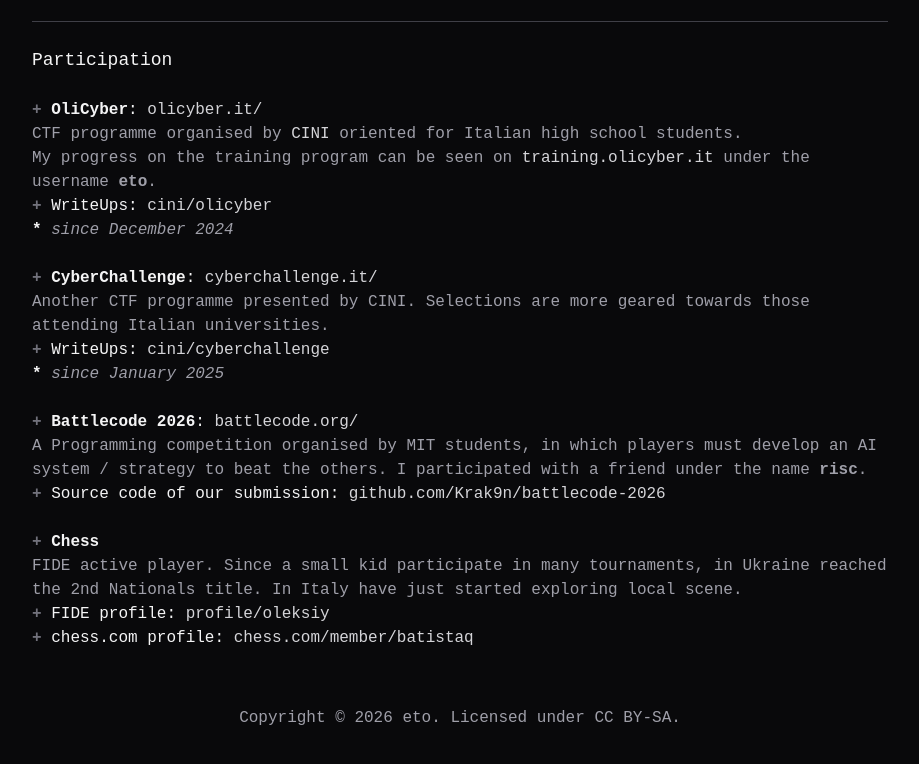
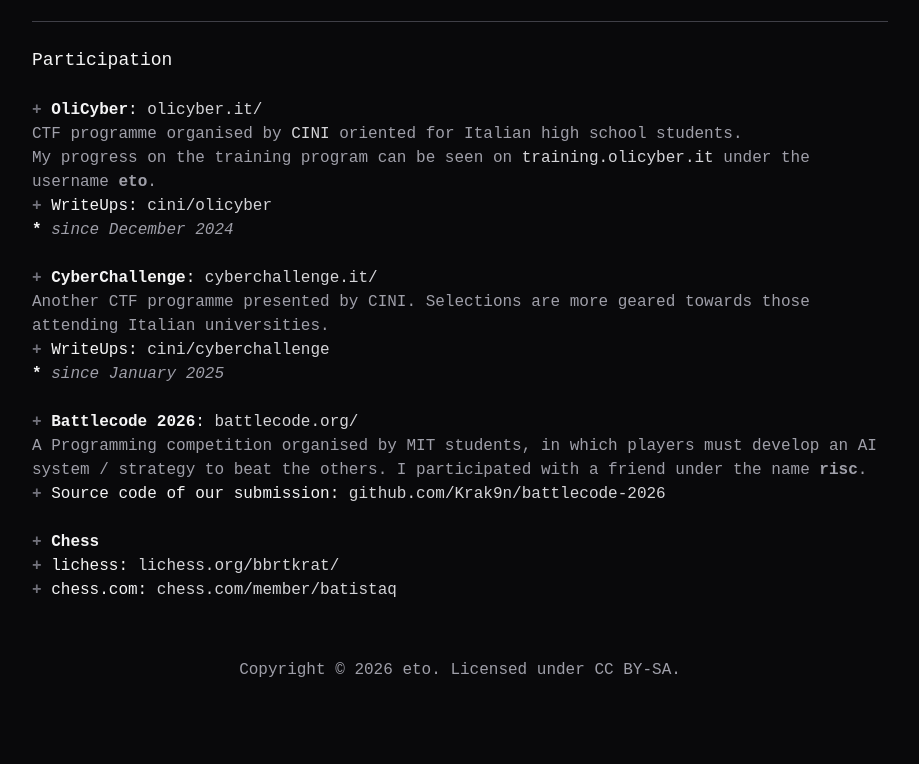
Before and after one commit to Krak9n/website, a plain HTML site: page projects.html in a window 1280 px wide. Shown: the part 1481-2245 px from the top of the page, without its empty margins (180-1099 px from the left). After the commit the page ends 2219 px from the top, so only its background shows below. Drawn offline with Linux system fonts and the light colour scheme; a web font is replaced by a local one.

Commit message:
Chess links updated

```diff
--- a/projects.html
+++ b/projects.html
@@ -137,12 +137,11 @@
 
 						<li><b>Chess</b></li>
 						<p class="text-zinc-400">
-							FIDE active player. Since a small kid participate in many tournaments, in Ukraine reached the 2nd Nationals title. In Italy have just started exploring local scene.<br>
 							<li>
-								FIDE profile: <a href="https://ratings.fide.com/profile/34114041/chart" class="text-zinc-300 hover:underline transition-colors">profile/oleksiy</a><br>
+								lichess: <a href="https://lichess.org/@/bbrtkrat" class="text-zinc-300 hover:underline transition-colors">lichess.org/bbrtkrat/</a><br>
 							</li>
 							<li>
-								chess.com profile: <a href="https://www.chess.com/member/batistaq" class="text-zinc-300 hover:underline transition-colors">chess.com/member/batistaq</a>
+								chess.com: <a href="https://www.chess.com/member/batistaq" class="text-zinc-300 hover:underline transition-colors">chess.com/member/batistaq</a>
 							</li>
 						</p>
 					</ul>
```
